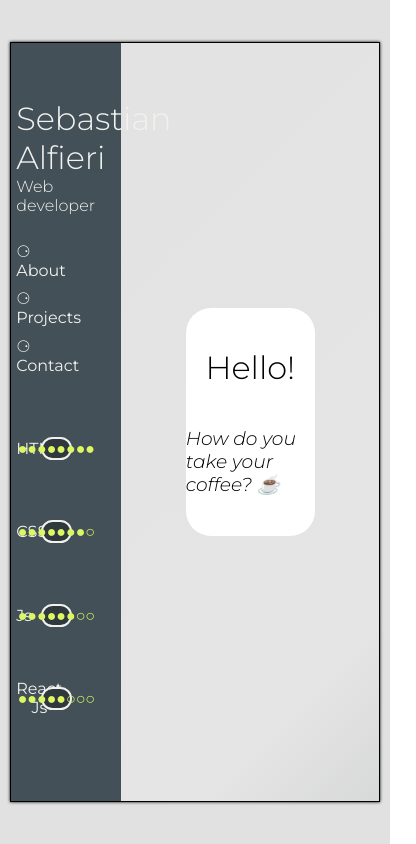
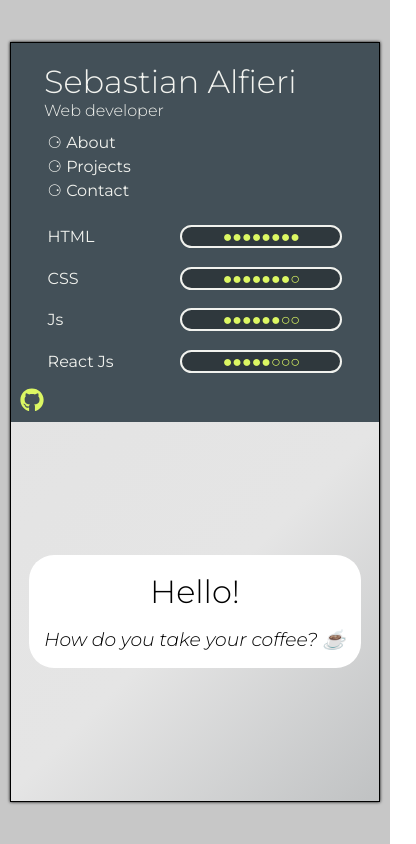
Before and after one commit to SebasAlfieri/SebastianAlfieri, a React (Create React App) app: page / in a window 390 px wide. Shown: the whole page, 416 px wide, since content can reach past the window. Built offline with nearby package versions, Linux system fonts and the light colour scheme.

Commit message:
responsive

```diff
--- a/src/components/About.jsx
+++ b/src/components/About.jsx
@@ -8,16 +8,20 @@ const AboutContainer = styled.div`
   justify-content: center;
   align-items: center;
   flex-direction: column;
-  width: 70%;
+  width: 100%;
   height: 100%;
+
+  @media (min-width: 768px) {
+    width: 70%;
+  }
 `
 
 const AboutText = styled.div`
   display: flex;
   justify-content: center;
   align-items: center;
-  width: 60%;
-  height: 30%;
+  width: 90%;
+  height: 40%;
   text-align: center;
   background-color: #fff;
   padding-left: 5%;
@@ -25,6 +29,11 @@ const AboutText = styled.div`
   border-top-left-radius: 25px;
   border-bottom-right-radius: 25px;
   border: 2px solid #435058;
+
+  @media (min-width: 768px) {
+    width: 60%;
+    height: 30%;
+  }
 `
 
 const AboutImg = styled.div`
@@ -33,9 +42,13 @@ const AboutImg = styled.div`
   background-repeat: no-repeat;
   background-size:contain;
   border-radius: 50%;
-  width:20%;
-  height: 40%;
-  margin-bottom: 5vh;
+  width:30%;
+  height: 50%;
+  @media (min-width: 768px) {
+    margin-bottom: 5vh;
+    width:20%;
+    height: 40%;
+  }
 `
 
 function About() {
--- a/src/components/Contact.jsx
+++ b/src/components/Contact.jsx
@@ -10,8 +10,13 @@ const ContactMainContainer = styled.div`
   display: flex;
   justify-content: center;
   align-items: center;
-  width: 70%;
+  width: 100%;
   height: 100%;
+
+
+  @media (min-width: 768px) {
+    width: 70%;
+  }
 `
 
 const ContactContainer = styled.div`
@@ -19,10 +24,15 @@ const ContactContainer = styled.div`
   flex-direction: column;
   background-color: #435058;
   color:#F1F2EE;
-  width: 60%;
-  height: 60%;
+  width: 90%;
+  height: 70%;
   border-top-left-radius: 25px;
   border-bottom-right-radius: 25px;
+
+    @media (min-width: 768px) {
+      width: 60%;
+      height: 60%;
+  }
 `
 
 const ContactTitle = styled.div`
@@ -38,10 +48,9 @@ const ContactTitle = styled.div`
 `
 
 const ContactBoxContainer = styled.div`
-width: 100%;
-height: 80%;
-display: flex;
-
+  width: 100%;
+  height: 80%;
+  display: flex;
 `
 
 const ContactBox = styled.div`
@@ -92,7 +101,15 @@ const HoverContainer = styled.div`
 
 const ClickContainer = styled.div`
   position: absolute;
-  bottom: 10vh;
+  bottom: 7vh;
+  background-color: white;
+  border: 1px solid black;
+  padding: 5px;
+  border-radius: 25px;
+
+  @media (min-width: 768px) {
+      bottom: 7vh;
+  }
 `
 
 function Contact() {
--- a/src/components/Hello.jsx
+++ b/src/components/Hello.jsx
@@ -8,11 +8,15 @@ const HelloContainer = styled.div`
   flex-direction: column;
   justify-content: center;
   align-items: center;
-  width: 70%;
+  width: 100%;
   height: 100%;
   background: linear-gradient(-45deg, #82878a, #E5E5E5, #E1E1E1, #82878a);
 	background-size: 400% 400%;
 	animation: gradient 15s ease infinite;
+
+  @media (min-width: 768px) {
+    width: 70%;
+  }
 `
 
 const HelloTextContainer = styled.div`
@@ -21,9 +25,13 @@ const HelloTextContainer = styled.div`
   justify-content: space-evenly;
   align-items: center;
   background-color: #fff;
-  width: 50%;
+  width: 90%;
   height: 30%;
   border-radius: 25px;
+
+  @media (min-width: 768px) {
+    width: 50%;
+  }
 `
 
 const HelloTitle = styled.h1`
--- a/src/components/LeftMenu.jsx
+++ b/src/components/LeftMenu.jsx
@@ -4,16 +4,21 @@ import 'aos/dist/aos.css';
 import styled from 'styled-components'
 import KnowledgeItem from "./KnowledgeItem"
 import { Link } from "react-router-dom";
+import { FaGithub } from 'react-icons/fa';
 
 const LeftMenuContainer = styled.div`
   display: flex;
   flex-direction: column;
   justify-content: center;
   align-items: center;
-  width: 30%;
+  width: 100%;
   height: 100%;
   background-color: #435058;
   color: #F1F2EE;
+
+  @media (min-width: 768px) {
+    width: 30%;
+  }
 `
 
 const TitlesContainer = styled.div`
@@ -23,31 +28,48 @@ const TitlesContainer = styled.div`
   align-items: flex-start;
   width: 90%;
   height: 20%;
+  margin-left: 8%;
+
+  @media (min-width: 768px) {
+    align-items: flex-start;
+    margin-left: 0;
+  }
 `
 
 const TitleH1 = styled.h1`
 display: flex;
-justify-content: center;
-align-items: flex-end;
+justify-content: flex-end;
+align-items: flex-start;
 font-weight:300;
+
+@media (min-width: 768px) {
+    align-items: flex-end;
+  }
 `
 
 const SubtitleH2 = styled.h2`
 font-size: 1rem;
 display: flex;
 justify-content: center;
-align-items: flex-end;
 font-weight:300;
 `
 
 const Nav = styled.div`
   display: flex;
-  align-self: flex-start;
+  align-self: center;
   justify-content: space-evenly;
   flex-direction: column;
-  margin-left: 5%;
-  width: 50%;
+  margin-left: 20%;
+  width: 100%;
   height: 20%;
+
+  @media (min-width: 768px) {
+    align-self: flex-start;
+    align-items: flex-start;
+    width: 50%;
+    margin-left: 5%;
+  }
+
 `
 
 const NavLinks = styled.div`
@@ -65,12 +87,38 @@ const NavLinks = styled.div`
 
 const Knowledge = styled.div`
   display: flex;
-  align-self: flex-start;
+  align-self: center;
   flex-direction: column;
   justify-content: space-evenly;
+  margin-left: 0;
+  width: 80%;
+  height: 50%;
+
+  @media (min-width: 768px) {
+    width: 50%;
+    align-self: flex-start;
+    margin-left: 5%;
+  }
+`
+
+const Github = styled.div`
+  display: flex;
+  width: 100%;
+  height: 5%;
+  font-size: 1.5rem;
   margin-left: 5%;
-  width: 50%;
-  height: 50%;
+  justify-content: flex-start;
+  align-items: center;
+`
+
+const GithubIcon = styled.a`
+  color: #DCF763;
+  transition: 0.2s;
+
+  &:hover{
+    color: #e3f596;
+    transform: scale(1.2);
+  }
 `
 
 function LeftMenu() {
@@ -78,7 +126,6 @@ function LeftMenu() {
   useEffect(() => {
     AOS.init();
   }, [])
-
 
   return (
     <LeftMenuContainer>
@@ -114,6 +161,11 @@ function LeftMenu() {
       <KnowledgeItem title="Js" points="●●●●●●○○" animation="2600"/>
       <KnowledgeItem title="React Js" points="●●●●●○○○" animation="3000"/>
     </Knowledge>
+    <Github>
+      <GithubIcon href='https://github.com/SebasAlfieri' target={"_blank"}>
+        <FaGithub/>
+      </GithubIcon>
+    </Github>
   </LeftMenuContainer>
   )
 }
--- a/src/components/Menu.jsx
+++ b/src/components/Menu.jsx
@@ -14,27 +14,22 @@ const MenuMainContainer = styled.div`
   align-items: center;
   height: 100vh;
   width: 100vw;
-  background-color: #E1E1E1;
+  background-color: #c7c7c7;
 `
 
 const MenuContainer = styled.div`
   display: flex;
+  flex-direction: column;
   background-color: #E5E5E5;
   border: 1px solid black;
   width: 95vw;
   height: 90vh;
   box-shadow: 0px 0px 3px black;
+
+  @media (min-width: 768px) {
+    flex-direction: row;
+  }
 `
-
-const MenuSpacing = styled.div`
-display: flex;
-justify-content: center;
-align-items: flex-end;
-background-color: #c1f9f9;
-height: 80vh;
-width: 2.5vw;
-`
-
 
 function Menu() {
   return (
--- a/src/components/Project.jsx
+++ b/src/components/Project.jsx
@@ -10,13 +10,18 @@ const ProjectContainer = styled.a`
   align-items: center;
   border: 1px solid #131313;
   background-color: #fff;
-  width: 40%;
-  height: 50%;
+  width: 80%;
+  height: 80%;
   margin-bottom: 10vh;
   transition: 0.3s;
   color: black;
   text-decoration: none;
   box-shadow: 1px 1px 5px black;
+
+  @media (min-width: 768px) {
+    height: 50%;
+    width: 40%;
+  }
 
   &:hover{
     transform: scale(1.1)
@@ -43,8 +48,13 @@ const ProjectText = styled.div`
 const ProjectTitle = styled.h3`
   width: 100%;
   height: 25%;
+  margin-top: 10px;
   text-align: center;
-  border-top: 1px solid #131313;
+  padding-top: 1px solid #131313;
+
+  @media (min-width: 768px) {
+    margin: 0;
+  }
 `
 
 const ProjectDescription = styled.p`
@@ -54,6 +64,11 @@ const ProjectDescription = styled.p`
   justify-content: center;
   align-items: center;
   text-align: center;
+  font-size: 0.8rem;
+
+  @media (min-width: 768px) {
+    font-size: 1rem;
+  }
 `
 
 const ProjectHover = styled.div`
--- a/src/components/Projects.jsx
+++ b/src/components/Projects.jsx
@@ -10,12 +10,15 @@ const ProjectsContainer = styled.div`
   align-items: center;
   flex-wrap: wrap;
   overflow-y: auto;
-  width: 70%;
+  width: 100%;
   height: 100%;
   padding: 2%;
   overflow-x: hidden;
+
+  @media (min-width: 768px) {
+    width: 70%;
+  }
 `
-
 
 function Projects() {
 
@@ -37,7 +40,7 @@ function Projects() {
         img="watchme.jpg"
         link="https://watchmealfieri.vercel.app/"
         title="WatchMe"
-        description="An e-commerce webpage including functional cart and back-end"
+        description="An e-commerce including a functional cart and back-end for products and orders management"
         uses="React Js - Firebase"/>
       <Project
         img="reflejar.jpg"
@@ -49,7 +52,7 @@ function Projects() {
         img="todito.jpg"
         link="https://sebasalfieri.github.io/Todito/"
         title="Drinking game"
-        description="A simple drinking game i made to play with my frinds"
+        description="A simple drinking game i made to play with friends"
         uses="Js"/>
       <Project
         img="widgets.jpg"
```
